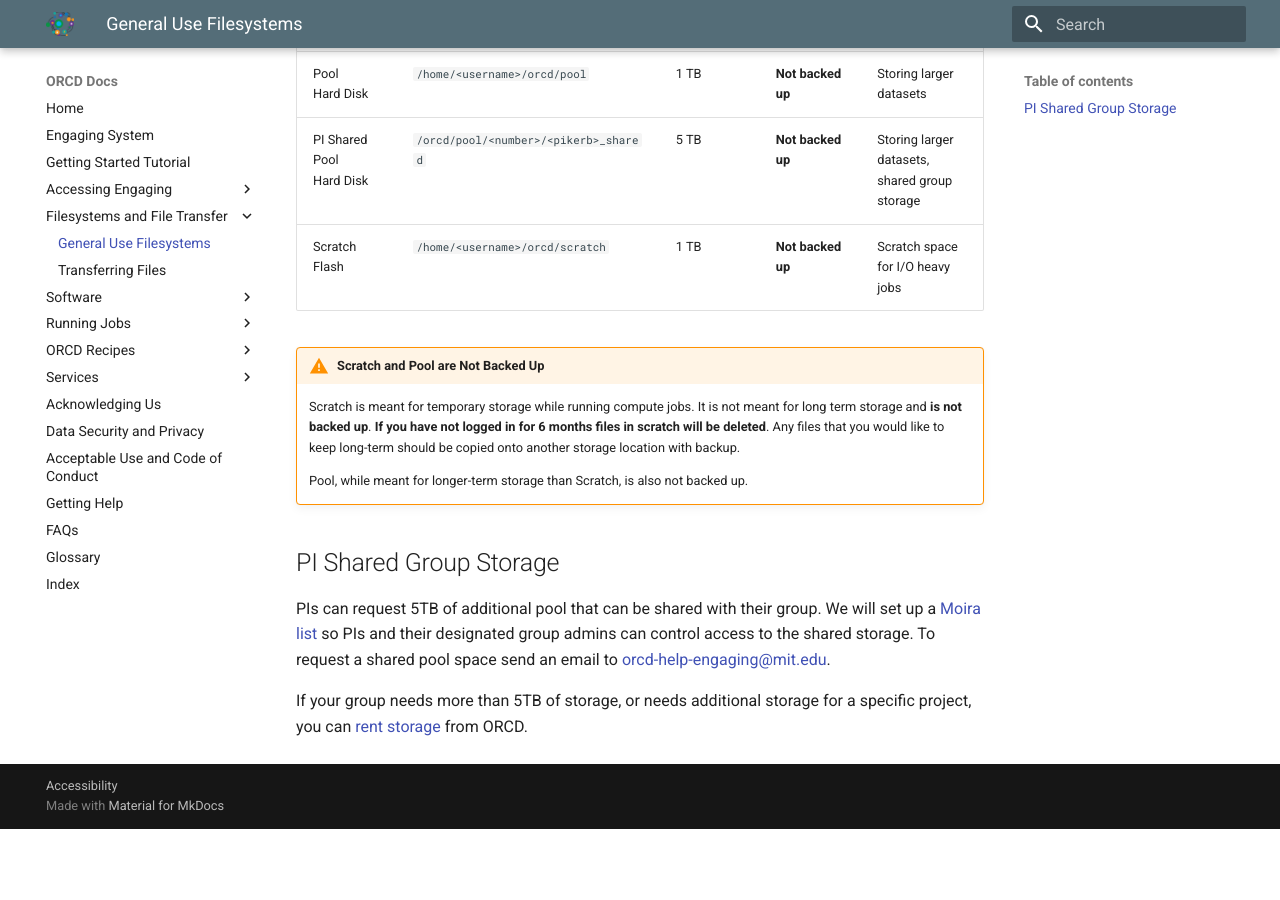
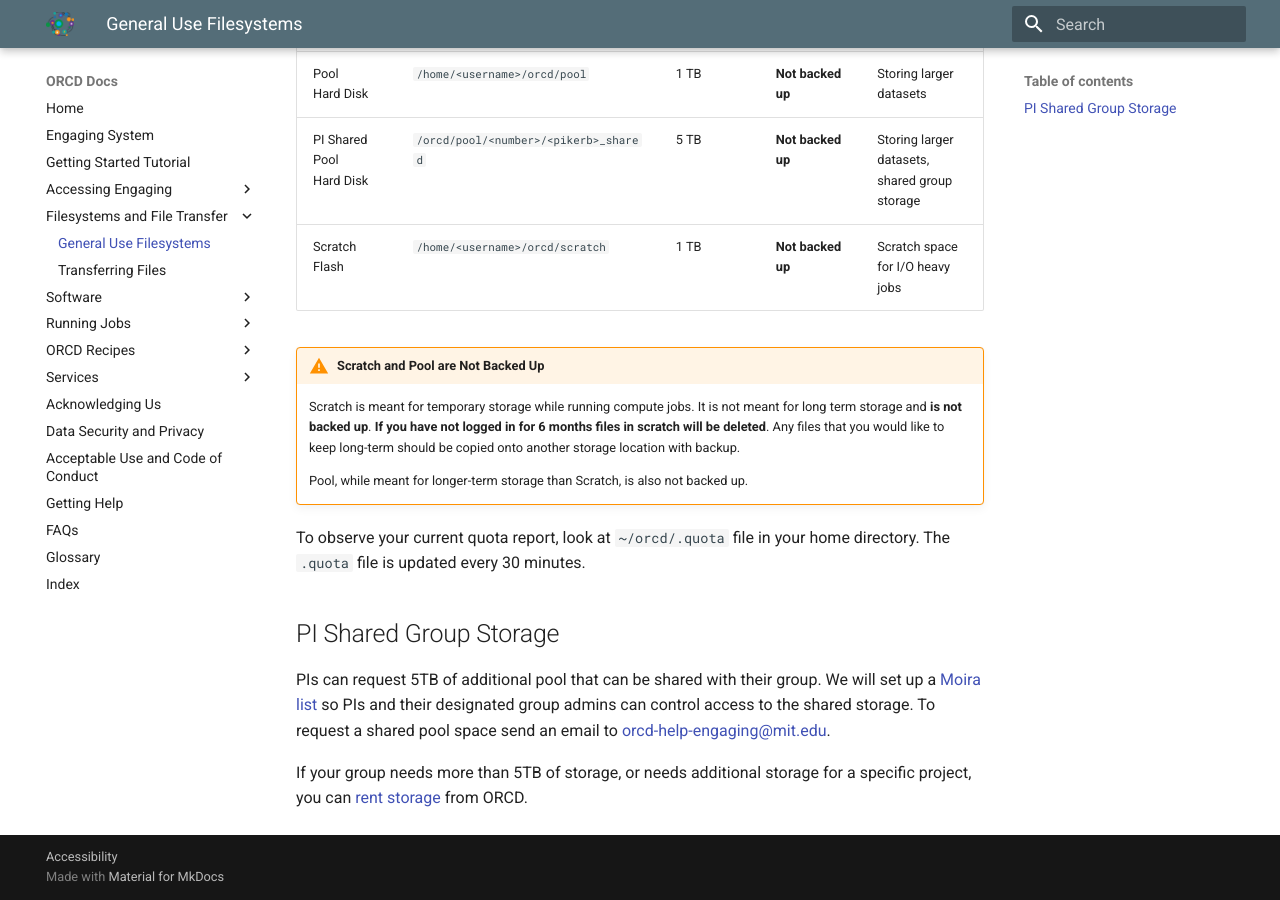
Before and after one commit to mit-orcd/orcd-docs-edit, an MkDocs documentation site: the page built from docs/filesystems-file-transfer/filesystems.md, in a window 1280 px wide and 900 px high, scrolled down 745 px. Built offline with MkDocs 1.6.1 and Material for MkDocs 9.7.7, drawn with Linux system fonts in a browser that asks for light colours; before the commit the page ends 1574 px from its top, so only the background shows below that.

Commit message:
Add quota file location and update frequency to filesystems doc

```diff
--- a/docs/filesystems-file-transfer/filesystems.md
+++ b/docs/filesystems-file-transfer/filesystems.md
@@ -22,6 +22,8 @@
 
     Pool, while meant for longer-term storage than Scratch, is also not backed up.
 
+To observe your current quota report, look at `~/orcd/.quota` file in your home directory. The `.quota` file is updated every 30 minutes.
+
 ## PI Shared Group Storage
 
 PIs can request 5TB of additional pool that can be shared with their group. We will set up a [Moira list](../services/accessing-group-resources.md) so PIs and their designated group admins can control access to the shared storage. To request a shared pool space send an email to <orcd-help-engaging@mit.edu>.
```
